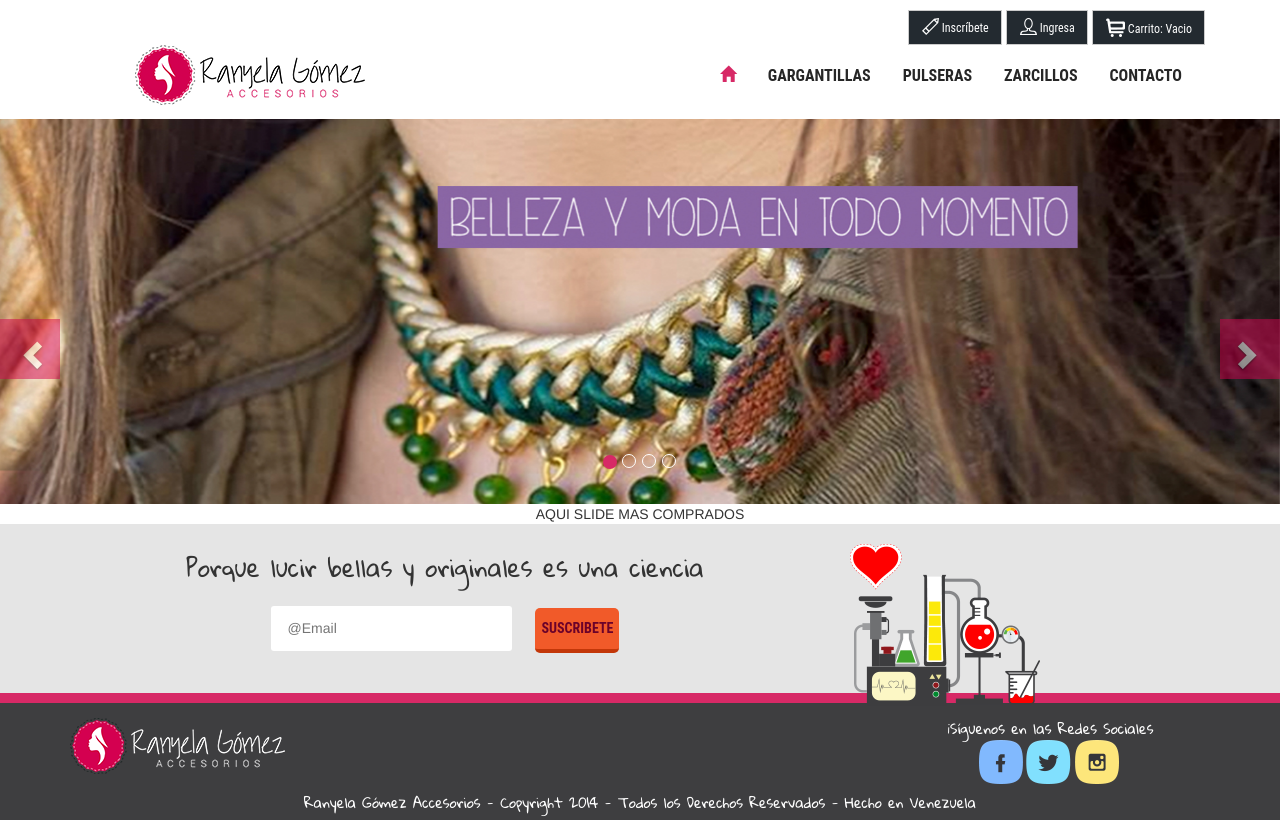
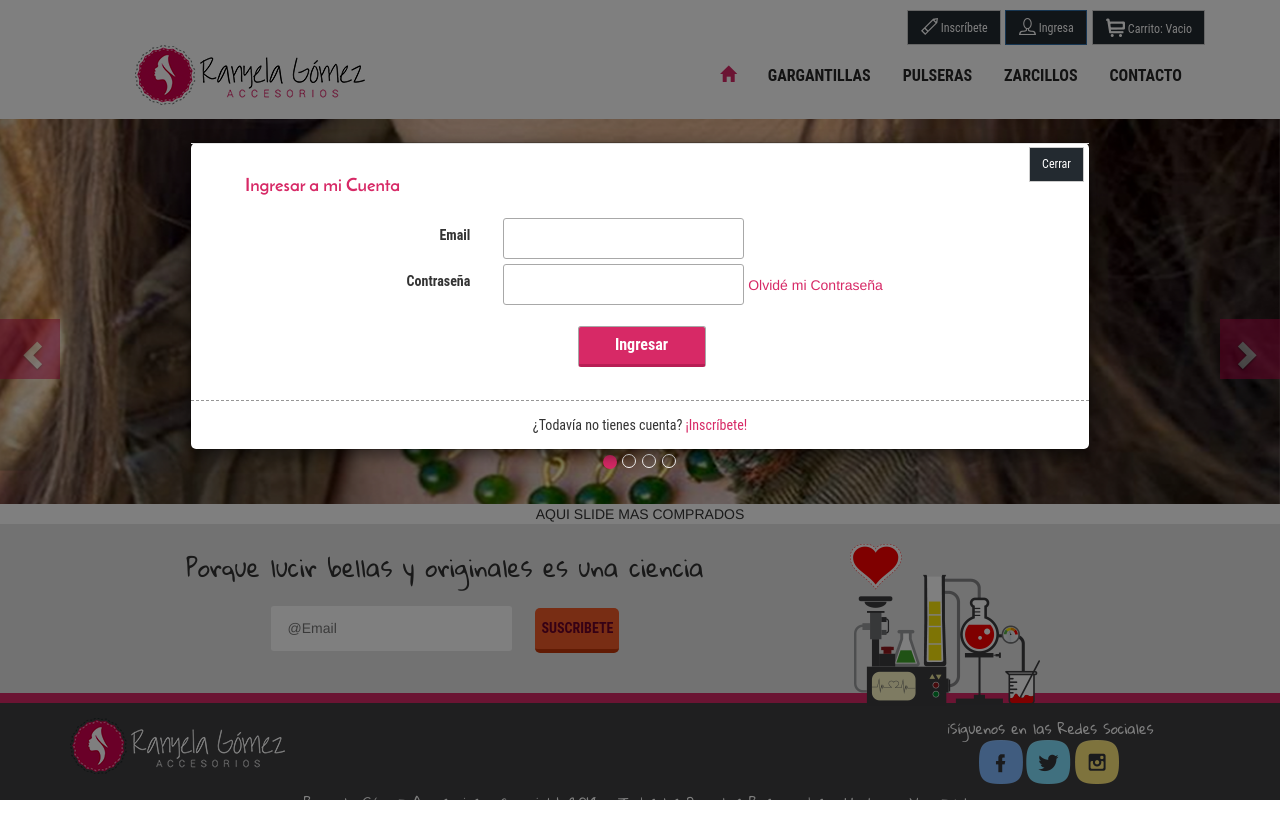
Before and after one commit to 01Comandos/RanyelaGomez-Accesorios, a PHP site: page / in a window 1280 px wide, after a click on "Ingresa". Run offline with PHP 8.4, Linux system fonts and the light colour scheme; some libraries are stand-ins or nearby versions.

Commit message:
Ventana Modal - LOGIN

```diff
--- a/css/style.css
+++ b/css/style.css
@@ -25,6 +25,7 @@
 .botones-superiores {
     float: right;
     top: 10px;
+    position: relative;
 }
 
 .botones-superiores button{
@@ -78,6 +79,88 @@
     text-decoration: none;
 }
 
+/* ----- VENTANA MODAL LOGIN -----*/
+#ingresa{
+    z-index: 1;
+}
+
+.modal-backdrop.fade.in{
+    z-index: 3;
+}
+
+#modal-ingresar{
+    margin-top: 8em;
+    position: fixed;
+}
+
+#boton-cerrar-modal{
+    position: absolute;
+    top: 0.3em;
+    right: 0;
+}
+
+.titulo-login{
+    text-align: left;
+    margin-left: 3em;
+    font-family: 'Josefina-Bold';
+    font-size: 18px;
+    color: #d72966;
+    padding-bottom: 1em;
+}
+
+.formulario-login form input{
+    margin-left: 3px;
+    text-indent: 15px;
+    width: 241px;
+    height: 41px;
+    border-radius: 3px;
+    border: 1px solid #a8a8a8;
+    background-color: #ffffff;
+    margin-bottom: 5px;
+}
+
+.btn-login{
+    text-align: center;
+    margin-bottom: 2em;
+}
+
+#boton-login{
+    background: #d72966;
+    border-bottom: 3px solid #b71e54;
+    color: #ffffff;
+    font-family: 'Roboto Condensed', sans-serif;
+    font-size: 16px;
+    font-weight: bold;
+    margin-top: 1em;
+    text-align: center;
+    width: 8em;
+    text-indent: 0;
+}
+
+.pie-modal{
+    border-top: 1px dashed #969696;
+    padding-top: 1em;
+    padding-bottom: 1em;
+    text-align: center;
+}
+
+.pie-modal span{
+    font-family: 'Roboto Condensed', sans-serif;
+    font-size: 14px;
+}
+
+.pie-modal a, .contrasena a{
+    color: #d72966;
+}
+
+.modal-backdrop{
+    position: fixed;
+    top: 0;
+    left: 0;
+    right: 0;
+    bottom: 0;
+    background-color: #000;
+}
 /* ------ SLIDE PRINCIPAL ------*/
 .carousel-indicators .active{
     background: #d72966;
--- a/inc/header.php
+++ b/inc/header.php
@@ -8,9 +8,67 @@
             -->
             <div class="col-xs-12 col-sm-12 col-md-12 col-lg-12">
                     <div class="btn-group botones-superiores">
-                      <button class="btn btn-default btn-superior" href="inscribete.php"><img src="img/inscribete-icono.png" alt="">Inscríbete</button>
-                      <button class="btn btn-default btn-superior" href="ingresa.php"><img src="img/ingresa_icon.png" alt="">Ingresa</button>
-                      <button class="btn btn-default btn-superior" href="carrito.php"><img src="img/carrito-icono.png" alt="">Carrito: Vacio</button>
+                      <button class="btn btn-default btn-superior" onclick="location.href='inscribete.php'"><img src="img/inscribete-icono.png" alt="">Inscríbete</button>
+                      <button class="btn btn-primary" data-toggle="modal" data-target=".bs-example-modal-lg"><img src="img/ingresa_icon.png" id="ingresa">Ingresa</button>
+                        <!--
+                          COMPONENTES MODAL
+                        -->
+                        <!-- Large modal -->
+                        <div class="modal fade bs-example-modal-lg" tabindex="-1" role="dialog" aria-labelledby="myLargeModalLabel" aria-hidden="true" id="modal-ingresar">
+                          <div class="modal-dialog modal-lg">
+                            <div class="modal-content">
+                                <div class="modal-footer">
+                                      <button type="button" class="btn btn-default pull-right" data-dismiss="modal" id="boton-cerrar-modal">Cerrar</button>
+                                </div>
+
+                                <div class="titulo-login">
+                                  <span>Ingresar a mi Cuenta</span>
+                                </div>
+
+                                <div class="formulario-login">
+                                        <form action="inc/procesaformulario-login.php" method="POST">
+                                            <div class="row">
+                                                  <div class="col-md-4 text-center">
+                                                      <div class="etiqueta-formulario">
+                                                          <span>Email</span>
+                                                      </div>
+                                                  </div>
+                                                  <div class="col-md-8">
+                                                      <input type="email" name="email"  required="required" id="email-login">
+                                                  </div>
+                                            </div>
+
+                                            <div class="row">
+                                                  <div class="col-md-4">
+                                                      <div class="etiqueta-formulario">
+                                                          <span>Contraseña</span>
+                                                      </div>
+                                                  </div>
+                                                  <div class="col-md-8 contrasena">
+                                                      <input type="password" name="password" required="required" id="password-login" >
+                                                      <a href="#">Olvidé mi Contraseña</a>
+                                                  </div>
+                                            </div>
+
+                                            <div class="row">
+                                                <div class="col-md-12">
+                                                    <div class="btn-login">
+                                                        <input type="submit" value="Ingresar" id="boton-login">
+                                                    </div>
+                                                </div>
+                                            </div>
+                                        </form>
+                                </div>
+                                <div class="pie-modal">
+                                  <span>¿Todavía no tienes cuenta? <a href="inscribete.php">¡Inscríbete!</a></span>
+                                </div>
+
+                            </div>
+                          </div>
+                        </div>
+                        <!-- FIN COMPONENTE MODAL -->
+
+                      <button class="btn btn-default btn-superior" onclick="location.href='carrito.php'"><img src="img/carrito-icono.png" alt="">Carrito: Vacio</button>
                     </div>
             </div>
 
```
